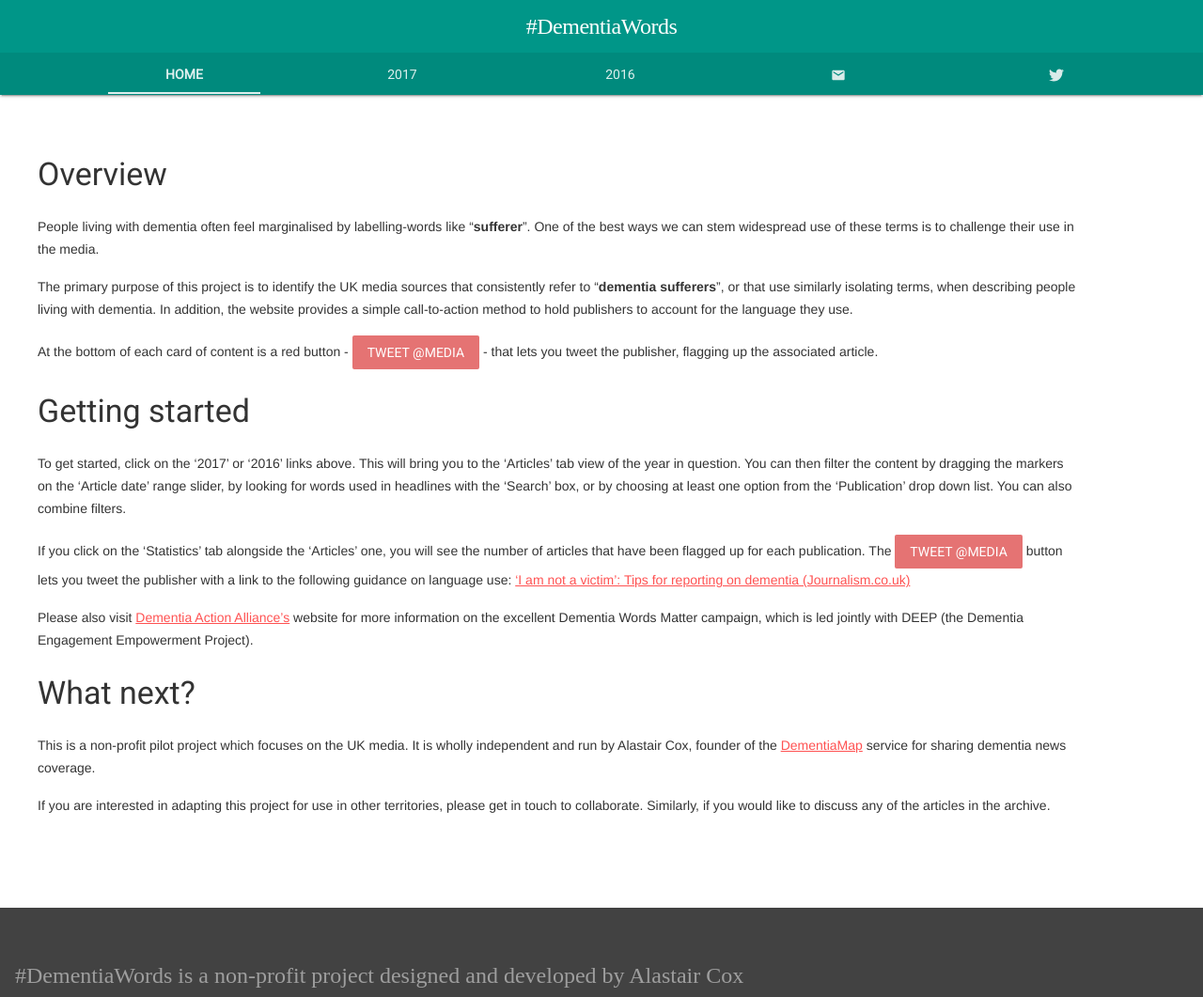
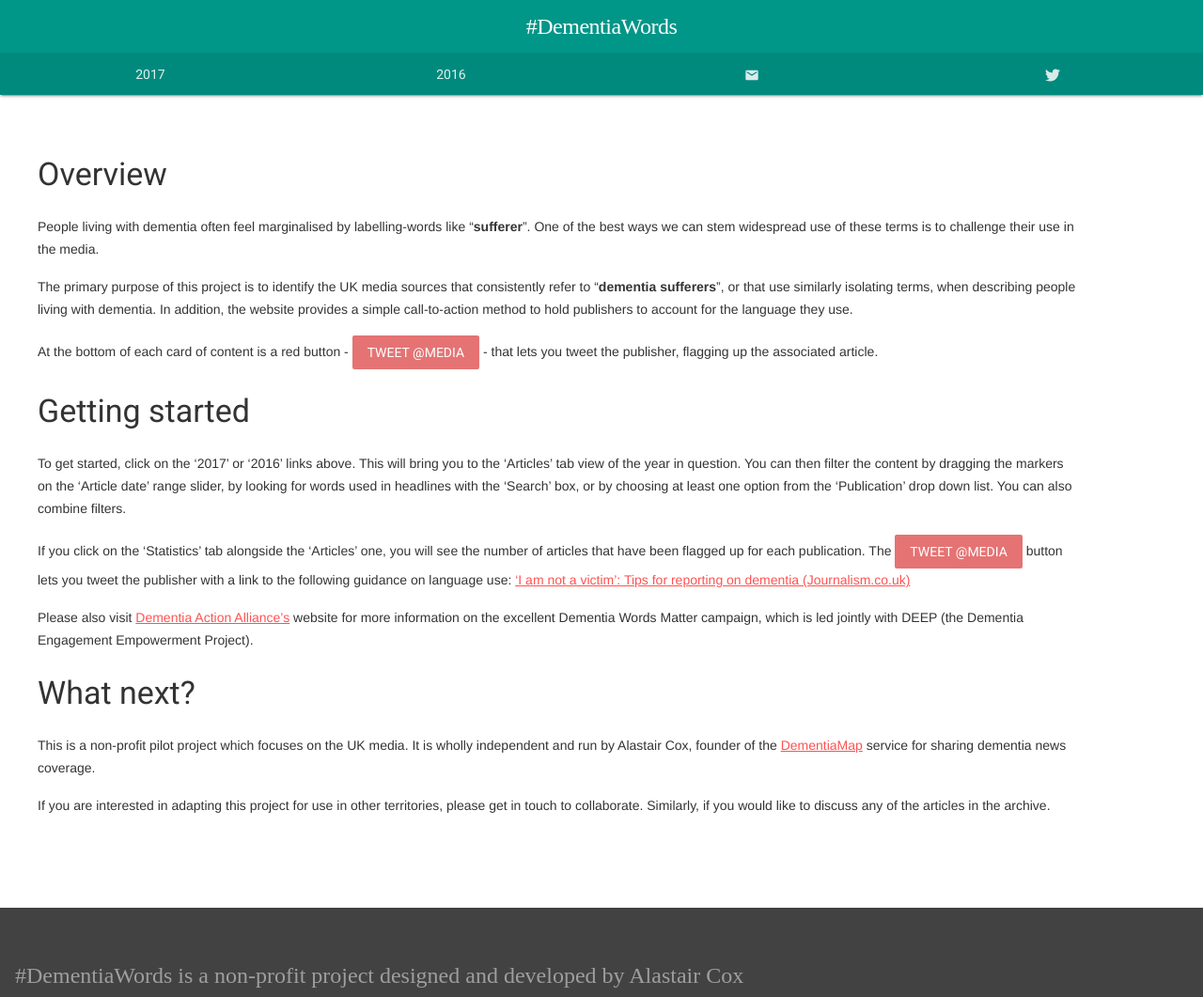
Before and after one commit to alastair38/dwords2017, a Jekyll site: the page built from index.md, in a window 1280 px wide. Shown: the whole page at 94% size. Built offline with Jekyll 4.4.1, drawn with Linux system fonts in a browser that asks for light colours; nearby versions of some CDN libraries; some web fonts are replaced.

Commit message:
Removed off-canvas mobile menu

```diff
--- a/_includes/header.html
+++ b/_includes/header.html
@@ -3,17 +3,18 @@
       <h1 class="header__title"><a href="{{ site.url }}">#{{ site.title }}</a></h1>
   </div>
 
-    <div class="mdl-layout__header-row portfolio-navigation-row mdl-layout--large-screen-only">
+    <div class="mdl-layout__header-row portfolio-navigation-row no-padding">
         <nav class="mdl-navigation mdl-typography--body-1-force-preferred-font">
           {% for my_page in site.pages reversed %}
 {% if my_page.title %}
+{% unless my_page.exclude %}
     {% if my_page.title == page.title  %}
 
     <a class="mdl-navigation__link is-active" href="{{ my_page.url | prepend: site.baseurl }}">{{ my_page.title }}</a>
     {% else %}
     <a class="mdl-navigation__link" href="{{ my_page.url | prepend: site.baseurl }}">{{ my_page.title }}</a>
     {% endif %}
-
+{% endunless %}
 {% endif %}
 {% endfor %}
 {% if site.email %}
@@ -28,20 +29,3 @@
         </nav>
     </div>
 </header>
-<div class="mdl-layout__drawer mdl-layout--small-screen-only">
-
-    <nav class="mdl-navigation mdl-typography--body-1-force-preferred-font">
-      {% for my_page in site.pages reversed %}
-{% if my_page.title %}
-{% if my_page.title == page.title  %}
-
-<a class="mdl-navigation__link is-active" href="{{ my_page.url | prepend: site.baseurl }}">{{ my_page.title }}</a>
-{% else %}
-<a class="mdl-navigation__link" href="{{ my_page.url | prepend: site.baseurl }}">{{ my_page.title }}</a>
-{% endif %}
-
-{% endif %}
-{% endfor %}
-
-        </nav>
-</div>
```
Also changed, not shown: index.md (+1 -0 lines).
